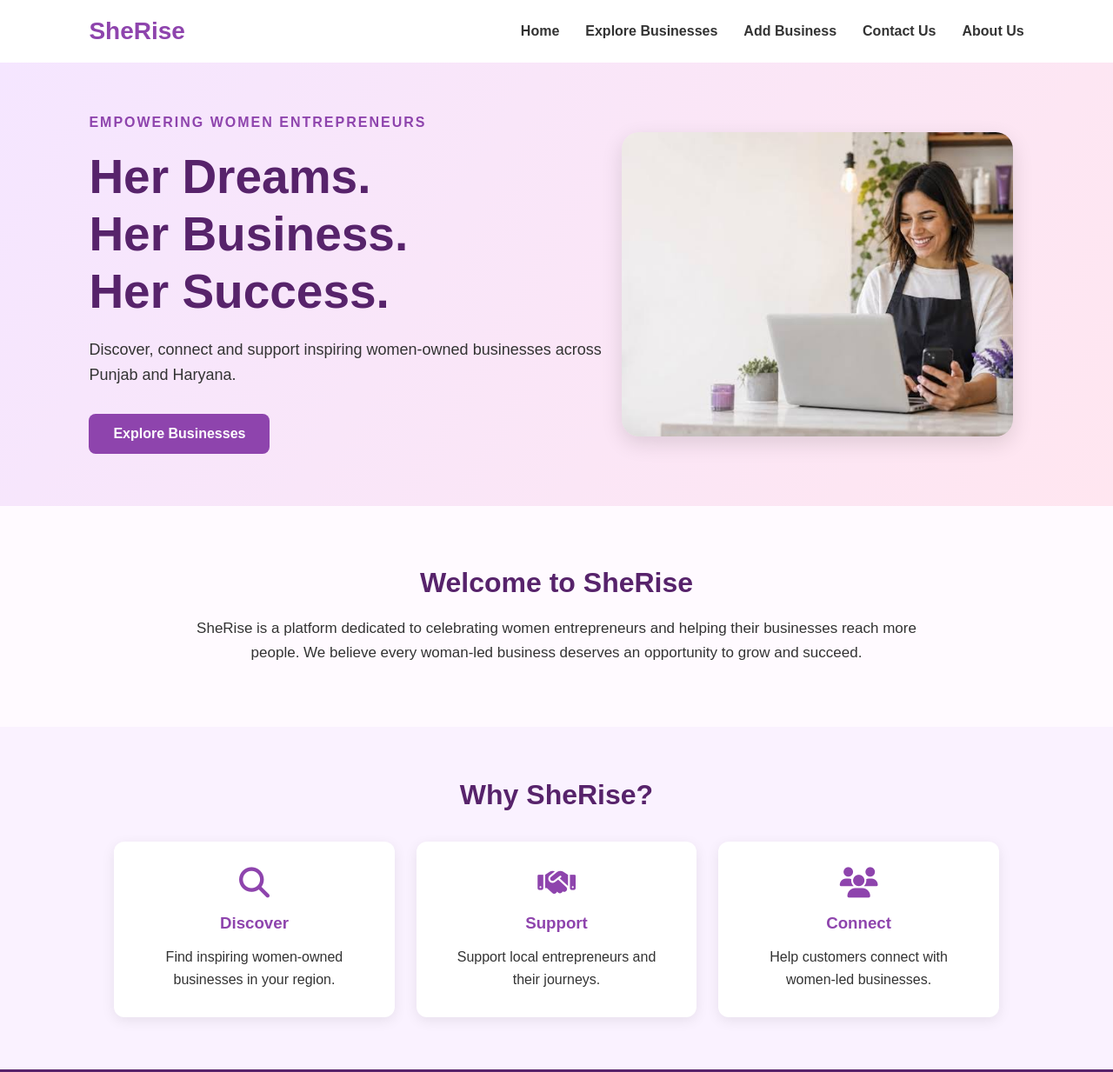
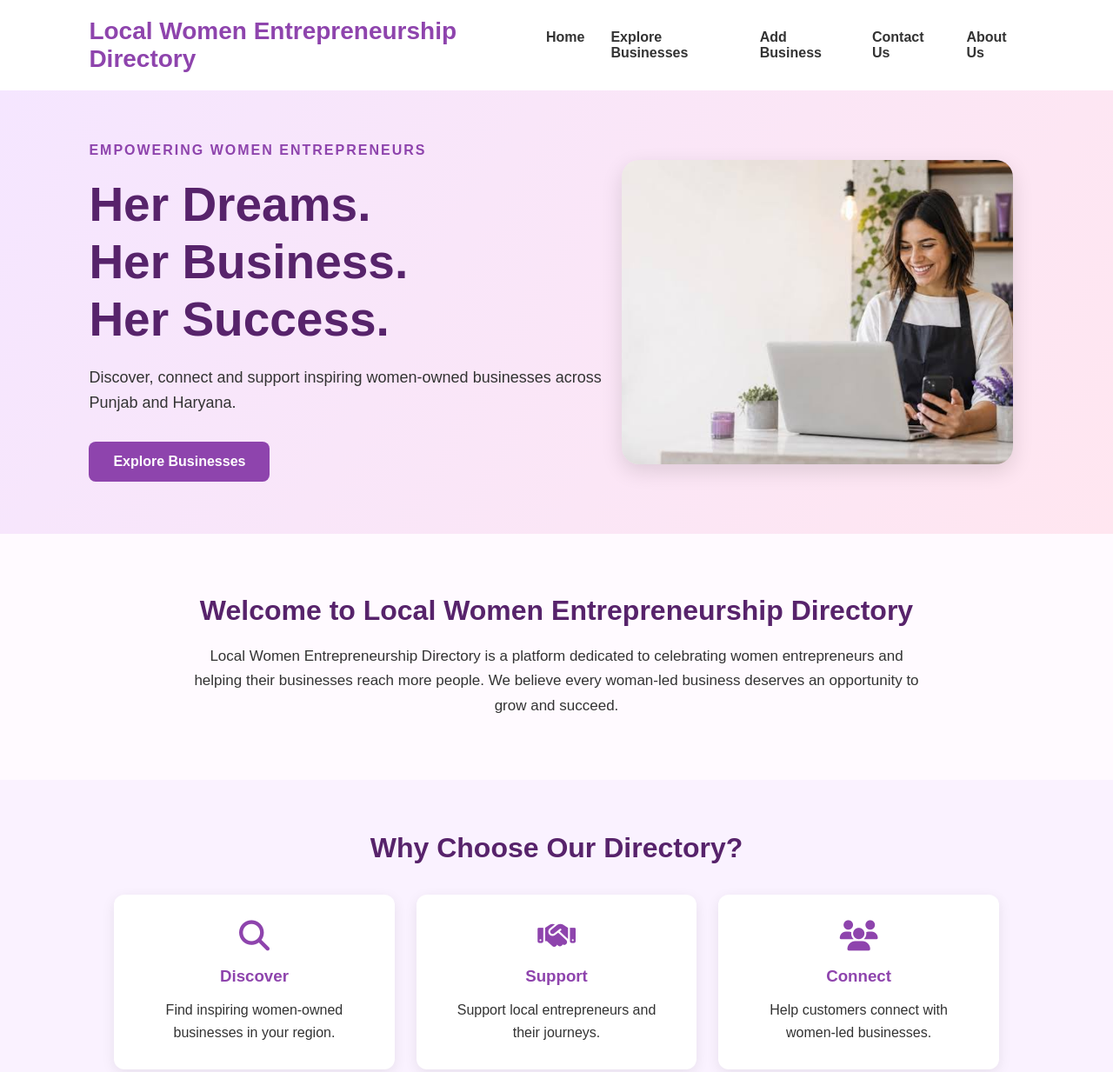
Before and after one commit to SameerSaini701/Local-Women-Entrepreneurship-Directory, a plain HTML site: page index.html in a window 1280 px wide. Shown: the top 1233 px of the page at 87% size. Drawn offline with Linux system fonts and the light colour scheme.

Commit message:
Update index.html

```diff
--- a/index.html
+++ b/index.html
@@ -4,7 +4,7 @@
 <head>
     <meta charset="UTF-8">
     <meta name="viewport" content="width=device-width, initial-scale=1.0">
-    <title>SheRise | Local Women Entrepreneurs</title>
+    <title>Local Women Entrepreneurship Directory</title>
     <link rel="stylesheet" href="css/style.css">
     <link rel="stylesheet" href="https://cdnjs.cloudflare.com/ajax/libs/font-awesome/6.7.2/css/all.min.css">
 </head>
@@ -15,18 +15,19 @@
     <header>
         <nav class="navbar">
 
-        <a href="index.html" class="logo">SheRise</a>
+            <a href="index.html" class="logo">Local Women Entrepreneurship Directory</a>
 
             <ul class="nav-links">
                 <li><a href="index.html" class="active">Home</a></li>
                 <li><a href="explore.html">Explore Businesses</a></li>
                 <li><a href="add-business.html">Add Business</a></li>
                 <li><a href="contact.html">Contact Us</a></li>
-            <li><a href="about.html" >About Us</a></li>
+                <li><a href="about.html">About Us</a></li>
             </ul>
 
         </nav>
     </header>
+
 
     <!-- Hero Section -->
     <section class="hero">
@@ -49,27 +50,26 @@
     </section>
 
 
-
-
-
-
     <!-- About Preview -->
     <section class="intro">
-        <h2>Welcome to SheRise</h2>
+        <h2>Welcome to Local Women Entrepreneurship Directory</h2>
 
         <p>
-            SheRise is a platform dedicated to celebrating women
-            entrepreneurs and helping their businesses reach more people.
+            Local Women Entrepreneurship Directory is a platform
+            dedicated to celebrating women entrepreneurs and helping
+            their businesses reach more people.
             We believe every woman-led business deserves an opportunity
             to grow and succeed.
         </p>
     </section>
 
-    <!-- Why SheRise Section -->
+
+    <!-- Why Our Directory Section -->
     <section class="why-sherise">
-    <h2>Why SheRise?</h2>
+        <h2>Why Choose Our Directory?</h2>
 
         <div class="feature-container">
+
             <div class="feature-card">
                 <i class="fa-solid fa-magnifying-glass"></i>
                 <h3>Discover</h3>
@@ -87,14 +87,16 @@
                 <h3>Connect</h3>
                 <p>Help customers connect with women-led businesses.</p>
             </div>
+
         </div>
     </section>
 
+
     <!-- Footer -->
     <footer>
-        <h2>SheRise</h2>
+        <h2>Local Women Entrepreneurship Directory</h2>
         <p>Empowering Women. Celebrating Entrepreneurship.</p>
-        <p>&copy; 2026 SheRise. All rights reserved.</p>
+        <p>&copy; 2026 Local Women Entrepreneurship Directory. All rights reserved.</p>
     </footer>
 
 </body>
```
Lines whose indentation alone changed are shown as unchanged.
